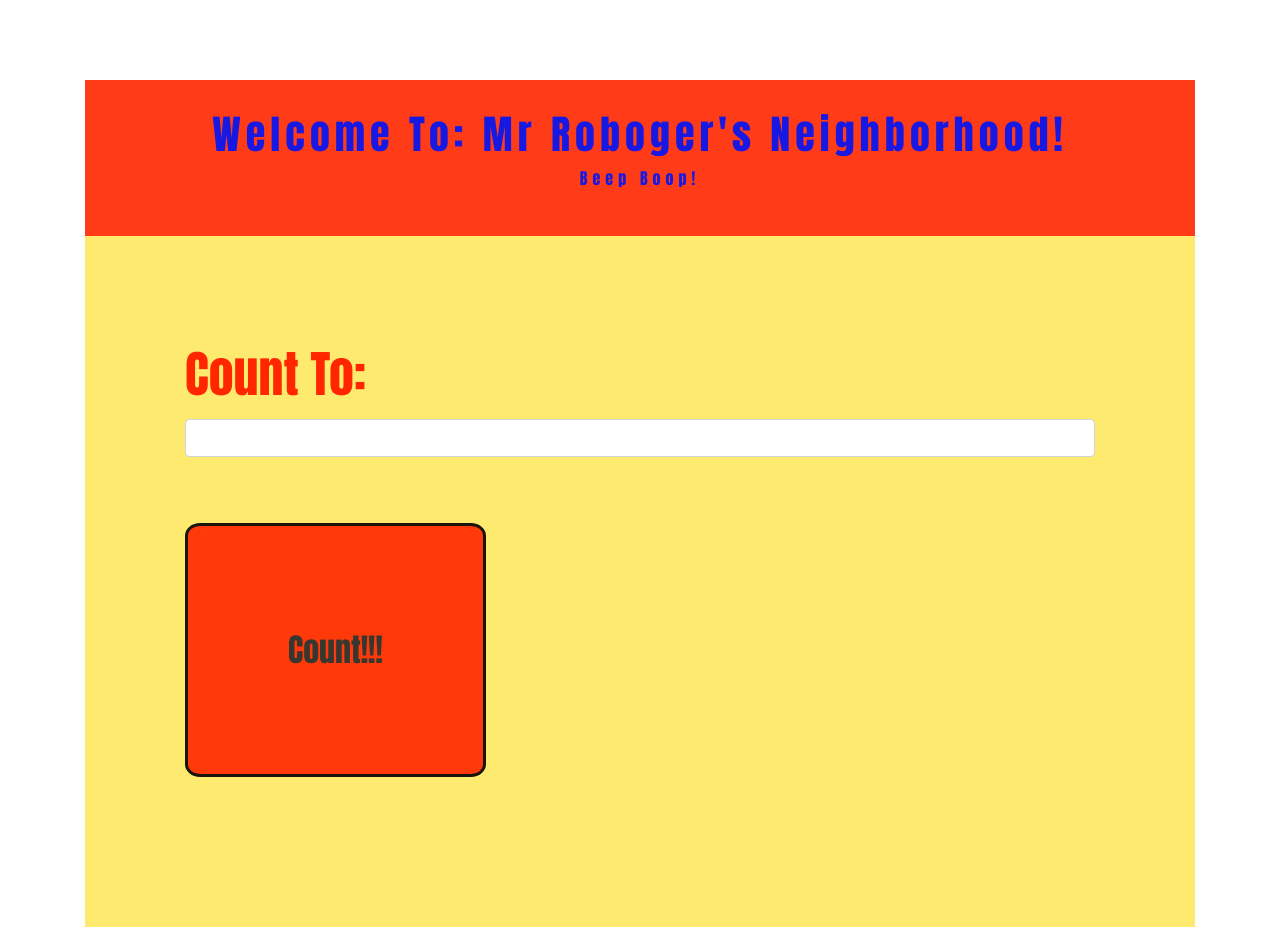
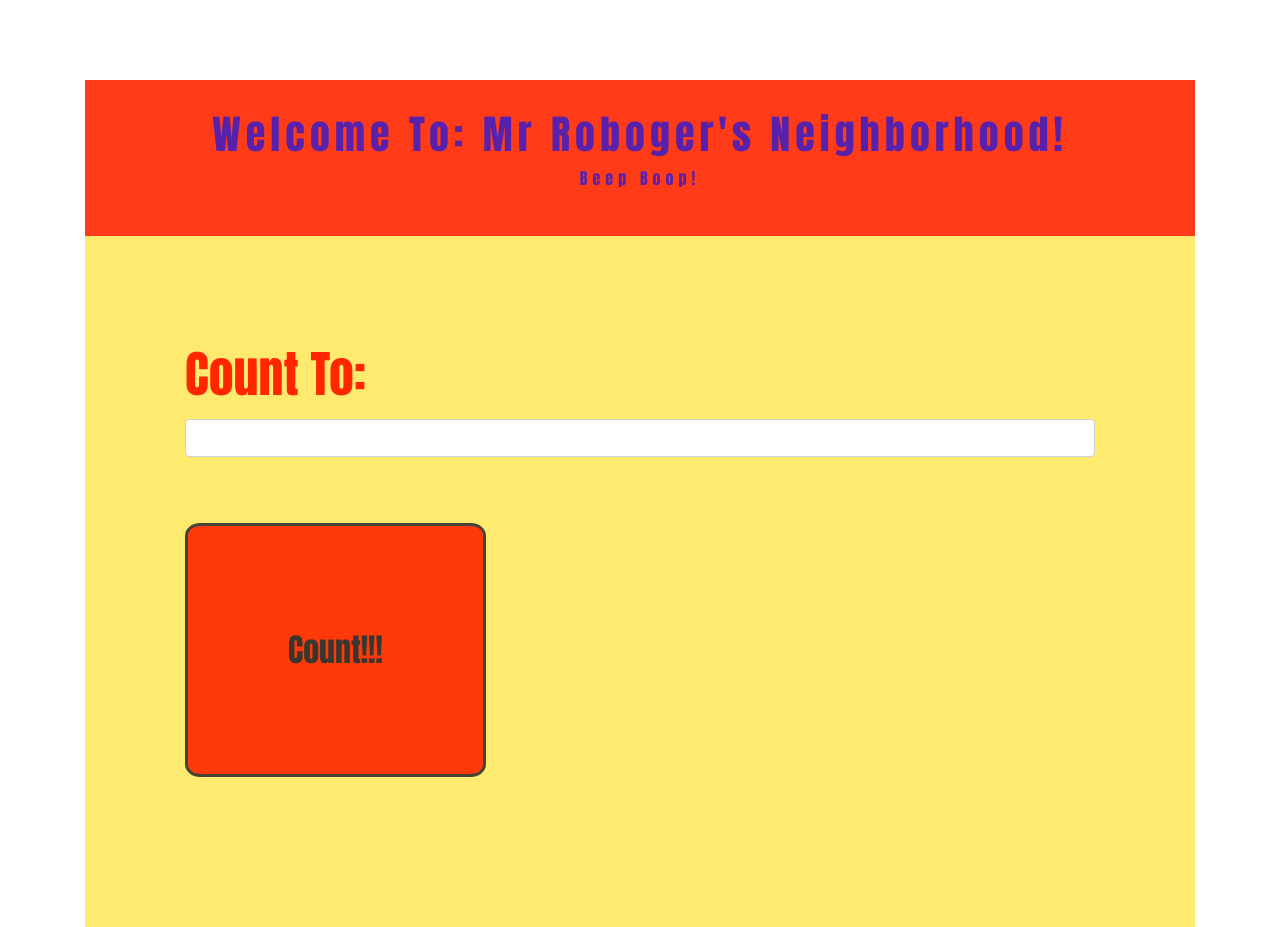
Before and after one commit to jd-fj/Mr.-Roboger-s-Neighborhood, a plain HTML site: page index.html in a window 1280 px wide. Drawn offline with Linux system fonts and the light colour scheme.

Commit message:
clean up indentation, spacing, and some css adjustments

```diff
--- a/css/styles.css
+++ b/css/styles.css
@@ -1,5 +1,5 @@
 .header {
-  color: rgb(0, 0, 225);
+  color: rgba(0, 0, 225, 0.721);
   background-color: rgb(255, 38, 0);
   padding: 30px;
   text-align: center;
@@ -11,7 +11,6 @@
 
 .userSection {
   padding: 100px;
-
   background-color: rgb(255, 234, 112);
 }
 
@@ -22,7 +21,7 @@ div label {
 }
 
 form .btn {
-  border: solid black;
+  border: solid #323330;
   border-radius: 5%;
   font-family: impact;
   font-size: xx-large;
@@ -34,6 +33,7 @@ form .btn {
 }
 
 #result {
+  color: #323330;
   font-family: impact;
   font-size: xx-large;
   word-spacing: 10px;
--- a/js/scripts.js
+++ b/js/scripts.js
@@ -7,6 +7,7 @@ function mrRobo(param) {
   for (let i = 0; i <= param; i ++) {
     humanArray.push(" " + i);
   }
+
   humanArray.forEach(function(humanNumber) {
     if (humanNumber.includes(3)) {
       roboArray.push(neighbor);
@@ -19,7 +20,7 @@ function mrRobo(param) {
     }
   });
   return roboArray;
-}
+  }
 
 $(document).ready(function() {
   $("#numberForm").submit(function (e) {
```
